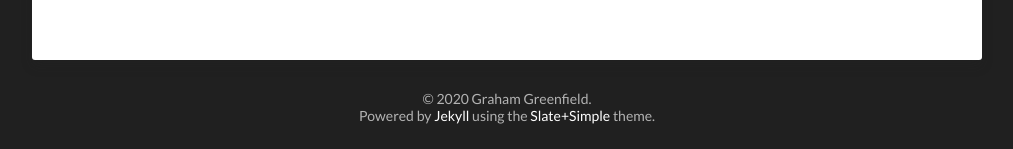
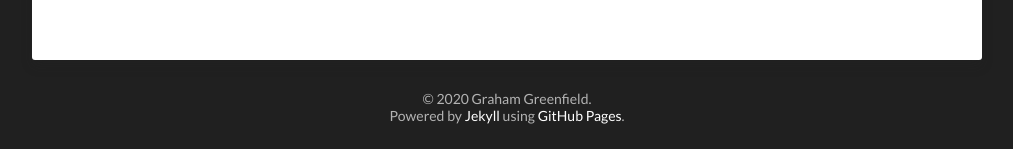
Before and after one commit to grahamg/grahamg.github.io, a Jekyll site: the page built from about/index.md, in a window 1280 px wide. Shown: the part 841-990 px from the top of the page, without its empty margins (133-1146 px from the left). Built offline with Jekyll 4.4.1, drawn with Linux system fonts in a browser that asks for light colours.

Commit message:
Modify footer template to remove theme reference and replace that with a reference to GitHub Pages.

```diff
--- a/_includes/footer.html
+++ b/_includes/footer.html
@@ -1,3 +1,3 @@
 <span>
-    &copy; {{ site.time | date: '%Y' }} {{ site.copyright }}.<br>Powered by <a target="_blank" href="https://jekyllrb.com" rel="nofollow">Jekyll</a> using the <a target="_blank" href="https://github.com/benradford/Slate-and-Simple-Jekyll-Theme">Slate+Simple</a> theme.
+    &copy; {{ site.time | date: '%Y' }} {{ site.copyright }}.<br>Powered by <a target="_blank" href="https://jekyllrb.com" rel="nofollow">Jekyll</a> using <a target="_blank" href="https://pages.github.com/">GitHub Pages</a>.
 </span>
```
